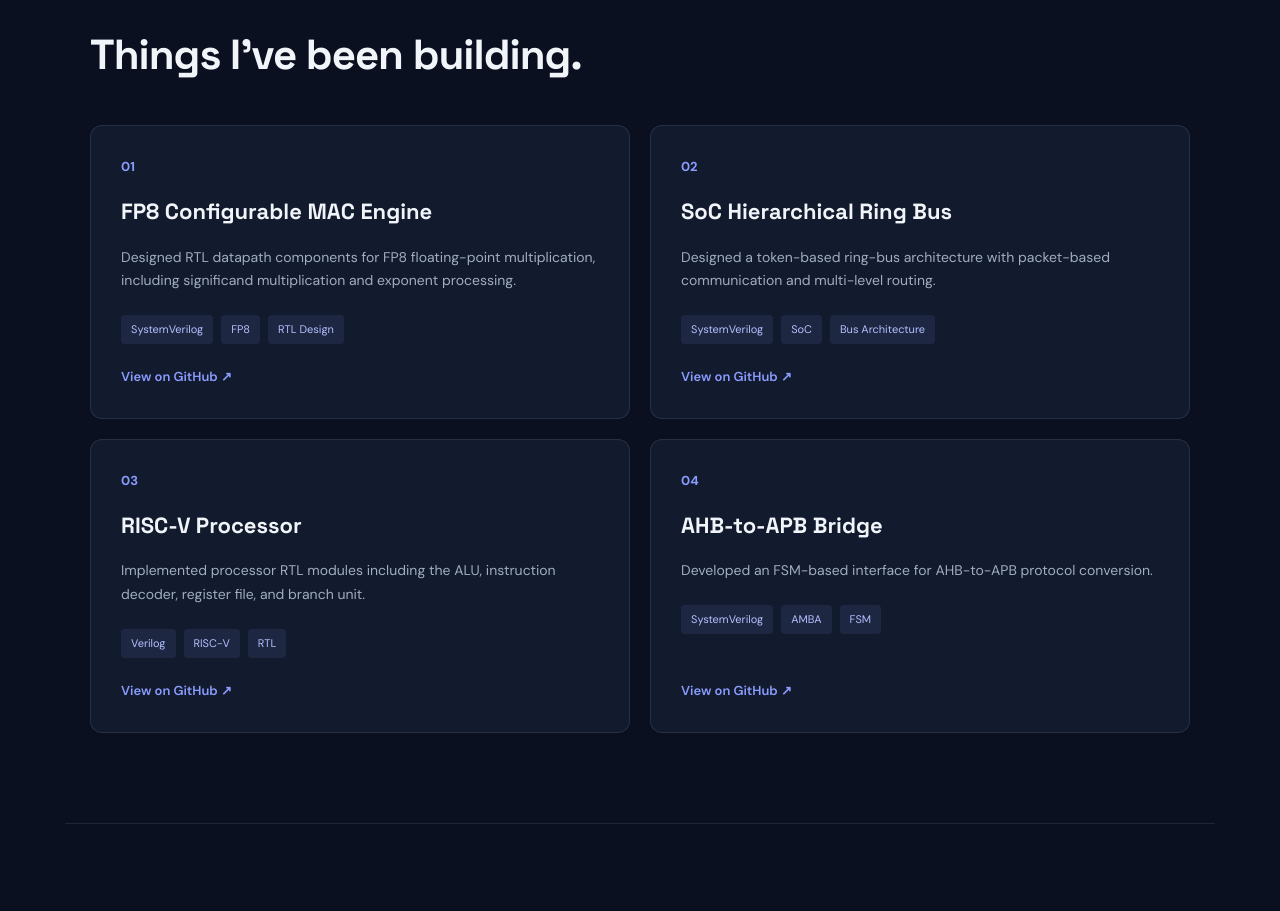
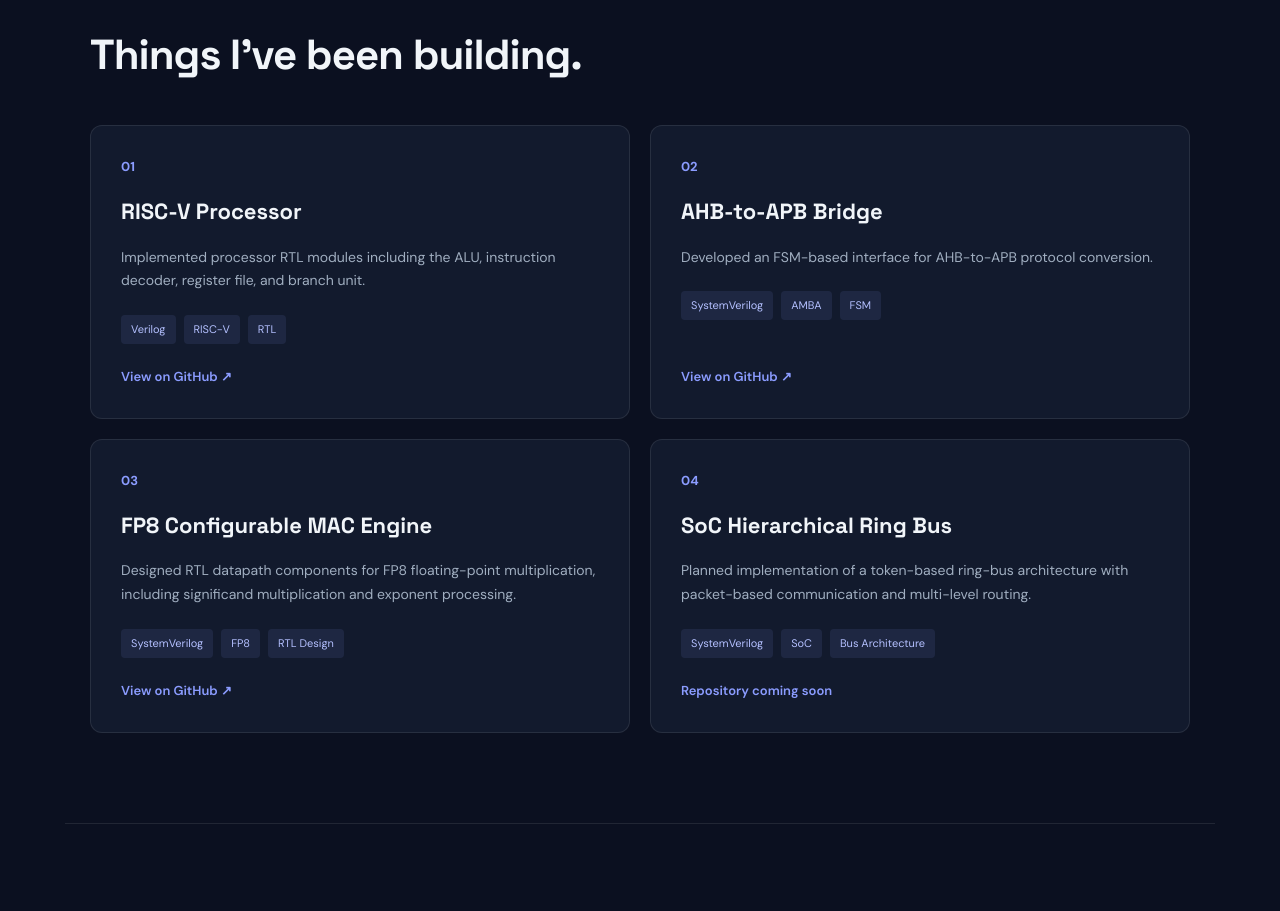
Before and after one commit to Aaidaahmed/aaida-portfolio, a plain HTML site: page index.html in a window 1280 px wide. Shown: the part 1840-2751 px from the top of the page. Drawn offline with Linux system fonts and the light colour scheme.

Commit message:
Reorder project cards and update project links

```diff
--- a/index.html
+++ b/index.html
@@ -132,7 +132,8 @@
         </section>
 
 
-        <!-- PROJECTS SECTION -->
+
+<!-- PROJECTS SECTION -->
 <section id="projects" class="section">
 
     <p class="section-label">03 / SELECTED PROJECTS</p>
@@ -144,49 +145,6 @@
         <!-- PROJECT 01 -->
         <article class="project-card">
             <span class="project-number">01</span>
-            <h3>FP8 Configurable MAC Engine</h3>
-            <p>
-                Designed RTL datapath components for FP8 floating-point
-                multiplication, including significand multiplication
-                and exponent processing.
-            </p>
-            <div class="project-tags">
-                <span>SystemVerilog</span>
-                <span>FP8</span>
-                <span>RTL Design</span>
-            </div>
-            <a class="project-link"
-               href="YOUR_FP8_GITHUB_URL"
-               target="_blank"
-               rel="noopener noreferrer">
-                View on GitHub ↗
-            </a>
-        </article>
-
-        <!-- PROJECT 02 -->
-        <article class="project-card">
-            <span class="project-number">02</span>
-            <h3>SoC Hierarchical Ring Bus</h3>
-            <p>
-                Designed a token-based ring-bus architecture with
-                packet-based communication and multi-level routing.
-            </p>
-            <div class="project-tags">
-                <span>SystemVerilog</span>
-                <span>SoC</span>
-                <span>Bus Architecture</span>
-            </div>
-            <a class="project-link"
-               href="YOUR_SOC_GITHUB_URL"
-               target="_blank"
-               rel="noopener noreferrer">
-                View on GitHub ↗
-            </a>
-        </article>
-
-        <!-- PROJECT 03 -->
-        <article class="project-card">
-            <span class="project-number">03</span>
             <h3>RISC-V Processor</h3>
             <p>
                 Implemented processor RTL modules including the ALU,
@@ -198,16 +156,16 @@
                 <span>RTL</span>
             </div>
             <a class="project-link"
-               href="YOUR_RISCV_GITHUB_URL"
+               href="https://github.com/Aaidaahmed/risc-v-processor"
                target="_blank"
                rel="noopener noreferrer">
                 View on GitHub ↗
             </a>
         </article>
 
-        <!-- PROJECT 04 -->
+        <!-- PROJECT 02 -->
         <article class="project-card">
-            <span class="project-number">04</span>
+            <span class="project-number">02</span>
             <h3>AHB-to-APB Bridge</h3>
             <p>
                 Developed an FSM-based interface for AHB-to-APB
@@ -226,9 +184,49 @@
             </a>
         </article>
 
+        <!-- PROJECT 03 -->
+        <article class="project-card">
+            <span class="project-number">03</span>
+            <h3>FP8 Configurable MAC Engine</h3>
+            <p>
+                Designed RTL datapath components for FP8 floating-point
+                multiplication, including significand multiplication
+                and exponent processing.
+            </p>
+            <div class="project-tags">
+                <span>SystemVerilog</span>
+                <span>FP8</span>
+                <span>RTL Design</span>
+            </div>
+            <a class="project-link"
+               href="https://github.com/Aaidaahmed/fp8-mac-engine"
+               target="_blank"
+               rel="noopener noreferrer">
+                View on GitHub ↗
+            </a>
+        </article>
+
+        <!-- PROJECT 04 -->
+        <article class="project-card">
+            <span class="project-number">04</span>
+            <h3>SoC Hierarchical Ring Bus</h3>
+            <p>
+                Planned implementation of a token-based ring-bus
+                architecture with packet-based communication
+                and multi-level routing.
+            </p>
+            <div class="project-tags">
+                <span>SystemVerilog</span>
+                <span>SoC</span>
+                <span>Bus Architecture</span>
+            </div>
+            <span class="project-link">Repository coming soon</span>
+        </article>
+
     </div>
 
 </section>
+
 
 
         <!-- EDUCATION SECTION -->
```
